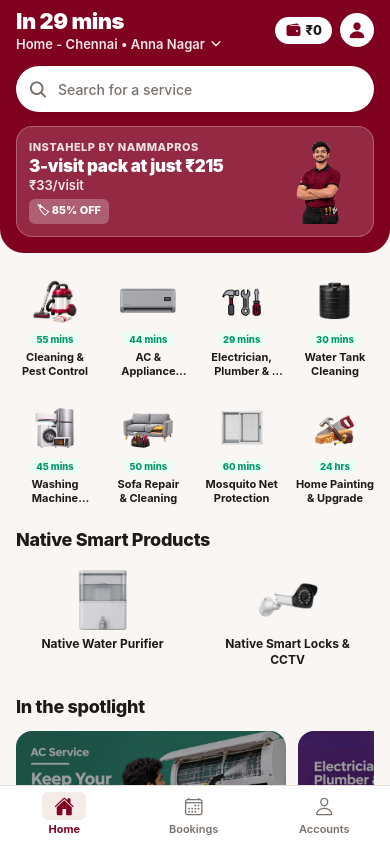
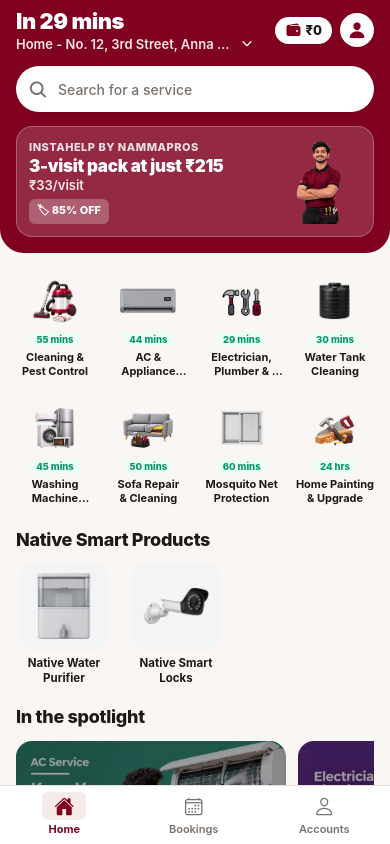
Before and after one commit to nammapros/NMmobile, a React Native app in the folder customer/: screen / in a window 390 px wide. Built offline with nearby package versions, Linux system fonts and the light colour scheme; no server answers.

Commit message:
polish: perfect safe areas, smooth edge swipe gestures, native smart products layout, and spacing

```diff
--- a/customer/App.tsx
+++ b/customer/App.tsx
@@ -32,11 +32,12 @@ function MainNavigator() {
   const insets = useSafeAreaInsets();
   const topInset = Math.max(
     insets.top,
-    Platform.OS === "android" ? Math.max(statusBarHeight, 36) : 0
+    Platform.OS === "android" ? Math.max(statusBarHeight, 32) : 0
   );
 
   return (
     <SafeAreaView
+      edges={["bottom", "left", "right"]}
       style={[
         styles.safeArea,
         {
--- a/customer/src/components/SwipeBackContainer.tsx
+++ b/customer/src/components/SwipeBackContainer.tsx
@@ -28,21 +28,25 @@ export function SwipeBackContainer({
 
   const panResponder = useRef(
     PanResponder.create({
-      onStartShouldSetPanResponder: (evt) => {
-        if (!enabled) return false;
-        // Only initiate if the finger touches near the left screen edge
-        return evt.nativeEvent.pageX <= edgeWidth;
-      },
+      onStartShouldSetPanResponder: () => false,
+      onStartShouldSetPanResponderCapture: () => false,
       onMoveShouldSetPanResponder: (evt, gestureState) => {
         if (!enabled) return false;
-        // Only capture if touch originated near the left edge and is dragging rightward horizontally
-        const isNearEdge = evt.nativeEvent.pageX <= edgeWidth + 80;
-        const isSwipingRight = gestureState.dx > 15;
-        const isHorizontal = Math.abs(gestureState.dx) > Math.abs(gestureState.dy) * 1.3;
-        return isNearEdge && isSwipingRight && isHorizontal;
+        const startX = evt.nativeEvent.pageX - gestureState.dx;
+        const isStartedNearEdge = startX <= edgeWidth;
+        const isSwipingRight = gestureState.dx > 12;
+        const isHorizontal = Math.abs(gestureState.dx) > Math.abs(gestureState.dy) * 1.4;
+        return isStartedNearEdge && isSwipingRight && isHorizontal;
+      },
+      onMoveShouldSetPanResponderCapture: (evt, gestureState) => {
+        if (!enabled) return false;
+        const startX = evt.nativeEvent.pageX - gestureState.dx;
+        const isStartedNearEdge = startX <= edgeWidth;
+        const isSwipingRight = gestureState.dx > 18;
+        const isHorizontal = Math.abs(gestureState.dx) > Math.abs(gestureState.dy) * 1.4;
+        return isStartedNearEdge && isSwipingRight && isHorizontal;
       },
       onPanResponderRelease: (_, gestureState) => {
-        // Trigger back action if dragged past threshold or swiped with quick flick
         if (gestureState.dx >= threshold || gestureState.vx > 0.35) {
           onBackRef.current();
         }
--- a/customer/src/screens/HomeScreen.tsx
+++ b/customer/src/screens/HomeScreen.tsx
@@ -149,7 +149,13 @@ export function HomeScreen() {
     setIsLocationModalOpen,
     setIsAuthOpen,
     user,
+    savedAddresses,
   } = useApp();
+
+  const activeAddressLine =
+    savedAddresses && savedAddresses.length > 0
+      ? savedAddresses[0].line_1 || savedAddresses[0].locality || savedAddresses[0].label || `${selectedCity} • Anna Nagar`
+      : `${selectedCity} • Anna Nagar`;
 
   const handleQuickSearch = (query: string) => {
     setSearchQuery(query);
@@ -203,10 +209,10 @@ export function HomeScreen() {
               onPress={() => setIsLocationModalOpen(true)}
               style={styles.locationDropdownBtn}
               accessibilityRole="button"
-              accessibilityLabel={`Current location: ${selectedCity}`}
+              accessibilityLabel={`Current location: ${activeAddressLine}`}
             >
               <Text style={styles.locationDropdownText} numberOfLines={1}>
-                Home - {selectedCity} • Anna Nagar
+                Home - {activeAddressLine}
               </Text>
               <Ionicons name="chevron-down" size={14} color={colors.white} />
             </Pressable>
@@ -344,7 +350,7 @@ export function HomeScreen() {
       </View>
 
       {/* ========================================================
-          3. NATIVE SMART PRODUCTS SECTION (DIRECT ICONS WITHOUT BOX)
+          3. NATIVE SMART PRODUCTS SECTION (MATCHING IMAGE 1)
           ======================================================== */}
       <View style={styles.sectionWrap}>
         <Text style={styles.sectionHeading}>Native Smart Products</Text>
@@ -355,12 +361,14 @@ export function HomeScreen() {
             accessibilityRole="button"
             accessibilityLabel="Native Water Purifier"
           >
+            <View style={styles.smartProductCardBox}>
               <Image
                 source={HomeIconAssets["water-purifier"]}
                 style={styles.smartProductImg}
                 resizeMode="contain"
                 fadeDuration={0}
               />
+            </View>
             <Text style={styles.smartProductTitle}>Native Water Purifier</Text>
           </Pressable>
 
@@ -370,13 +378,15 @@ export function HomeScreen() {
             accessibilityRole="button"
             accessibilityLabel="Native Smart Locks"
           >
+            <View style={styles.smartProductCardBox}>
               <Image
                 source={HomeIconAssets.cctv}
                 style={styles.smartProductImg}
                 resizeMode="contain"
                 fadeDuration={0}
               />
-            <Text style={styles.smartProductTitle}>Native Smart Locks &amp; CCTV</Text>
+            </View>
+            <Text style={styles.smartProductTitle}>Native Smart Locks</Text>
           </Pressable>
         </View>
       </View>
@@ -804,28 +814,31 @@ const styles = StyleSheet.create({
   // 3. Native Smart Products Section matching Image 1
   smartProductsRow: {
     flexDirection: "row",
-    justifyContent: "space-between",
-    gap: spacing.md,
+    gap: 16,
   },
   smartProductCard: {
-    flex: 1,
-    backgroundColor: "transparent",
-    padding: spacing.sm,
+    width: 96,
     alignItems: "center",
-    borderWidth: 0,
+  },
+  smartProductCardBox: {
+    width: 88,
+    height: 88,
+    backgroundColor: "#F3F4F6",
+    borderRadius: 16,
+    alignItems: "center",
+    justifyContent: "center",
+    marginBottom: 6,
   },
   smartProductImg: {
-    width: 60,
-    height: 60,
-    aspectRatio: 1,
-    marginBottom: 6,
+    width: 66,
+    height: 66,
   },
   smartProductTitle: {
-    fontSize: 12,
+    fontSize: 11.5,
     fontWeight: "700",
     color: colors.ink,
     textAlign: "center",
-    lineHeight: 16,
+    lineHeight: 15,
   },
 
   // 4. In the Spotlight Carousel matching Image 2
--- a/customer/src/screens/ServicesScreen.tsx
+++ b/customer/src/screens/ServicesScreen.tsx
@@ -978,7 +978,8 @@ const styles = StyleSheet.create({
     color: "#78716C",
   },
   servicesListWrap: {
-    gap: 2,
+    gap: 6,
+    paddingBottom: 8,
   },
 
   emptyBox: {
```
Lines whose indentation alone changed are shown as unchanged.
